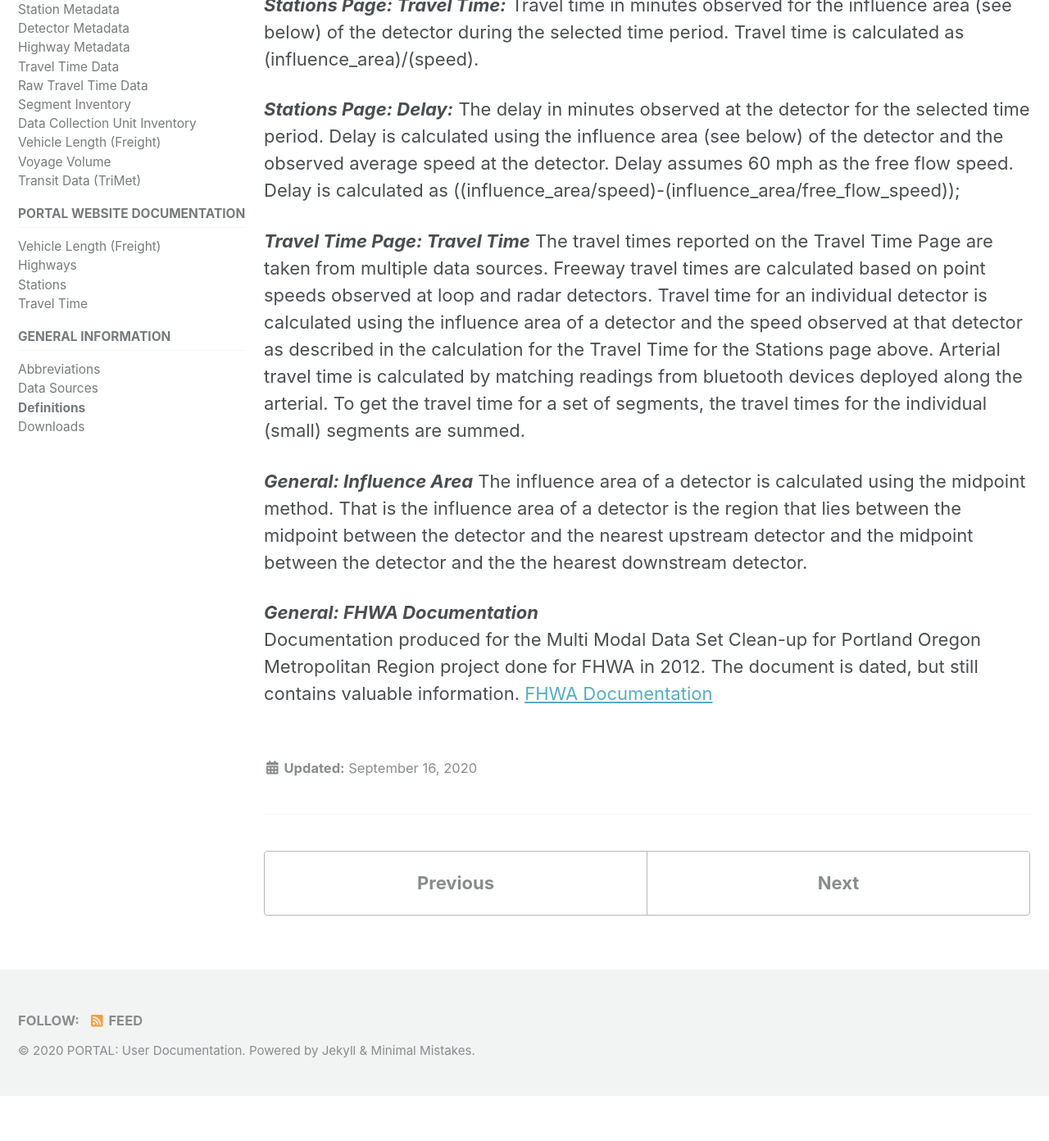
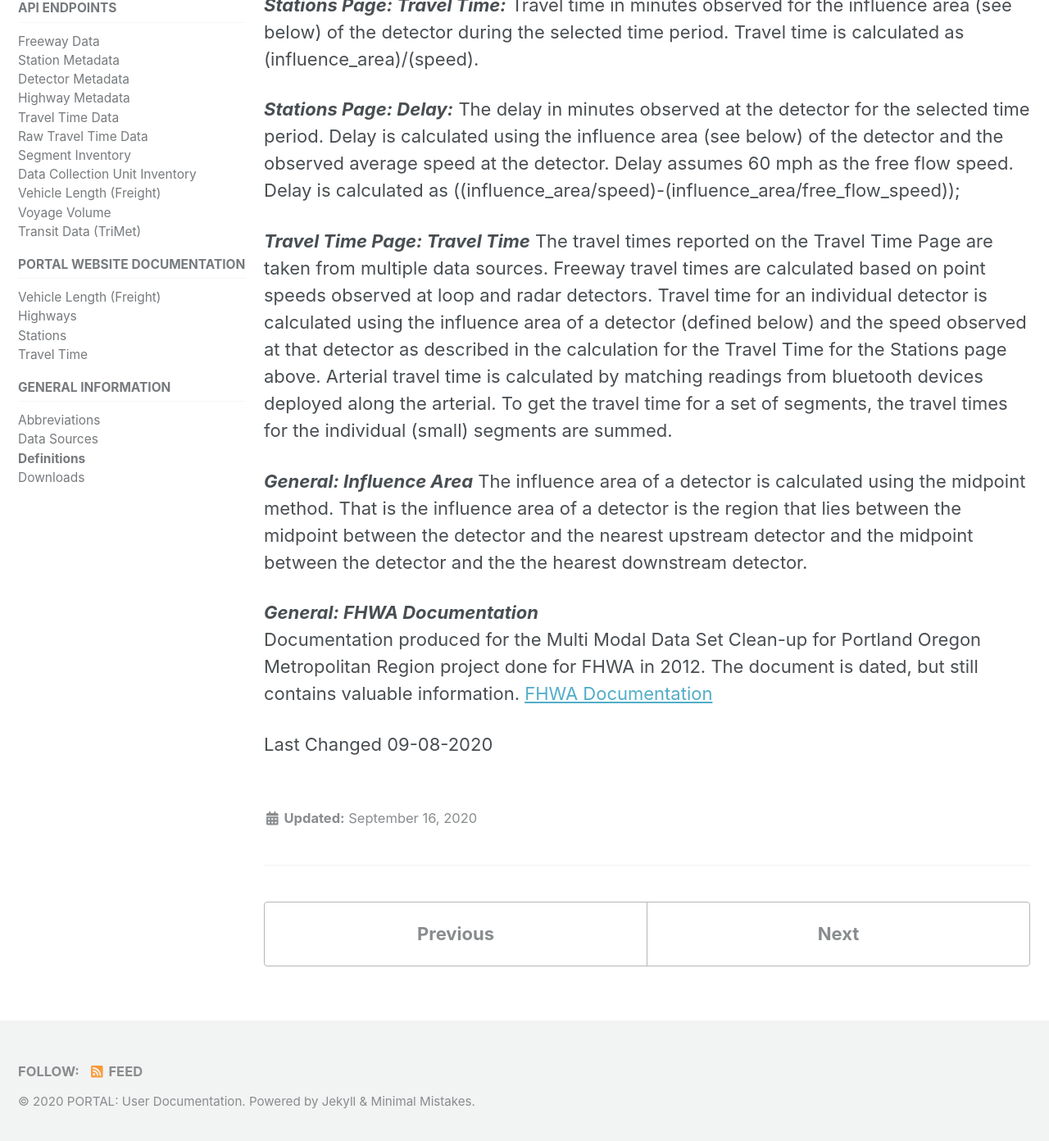
Before and after one commit to adus/portal-documentation, a Jekyll site: the page built from _documents/definitions.md, in a window 1280 px wide and 1400 px high, scrolled down 1330 px. Shown: the top 1392 px of the window at 82% size. Built offline with Jekyll 4.4.1, drawn with Linux system fonts in a browser that asks for light colours; nearby versions of some CDN libraries; before the commit the page ends 2668 px from its top, so only the background shows below that.

Commit message:
Update definitions.md
Clarification.

```diff
--- a/_documents/definitions.md
+++ b/_documents/definitions.md
@@ -29,7 +29,7 @@
 
 _**Stations Page: Delay:**_ The delay in minutes observed at the detector for the selected time period. Delay is calculated using the influence area (see below) of the detector and the observed average speed at the detector. Delay assumes 60 mph as the free flow speed. Delay is calculated as ((influence_area/speed)-(influence_area/free_flow_speed));
 
-_**Travel Time Page: Travel Time**_ The travel times reported on the Travel Time Page are taken from multiple data sources. Freeway travel times are calculated based on point speeds observed at loop and radar detectors. Travel time for an individual detector is calculated using the influence area of a detector and the speed observed at that detector as described in the calculation for the Travel Time for the Stations page above. Arterial travel time is calculated by matching readings from bluetooth devices deployed along the arterial. To get the travel time for a set of segments, the travel times for the individual (small) segments are summed.
+_**Travel Time Page: Travel Time**_ The travel times reported on the Travel Time Page are taken from multiple data sources. Freeway travel times are calculated based on point speeds observed at loop and radar detectors. Travel time for an individual detector is calculated using the influence area of a detector (defined below) and the speed observed at that detector as described in the calculation for the Travel Time for the Stations page above. Arterial travel time is calculated by matching readings from bluetooth devices deployed along the arterial. To get the travel time for a set of segments, the travel times for the individual (small) segments are summed.
 
 _**General: Influence Area**_
 The influence area of a detector is calculated using the midpoint method. That is the influence area of a detector is the region that lies between the midpoint between the detector and the nearest upstream detector and the midpoint between the detector and the the hearest downstream detector.
@@ -37,3 +37,5 @@
 _**General: FHWA Documentation**_
 Documentation produced for the Multi Modal Data Set Clean-up for Portland Oregon Metropolitan Region project done for FHWA in 2012. The document is dated, but still contains valuable information.
 [FHWA Documentation](https://portal.its.pdx.edu/static/files/fhwa/Freeway%20Data%20Documentation.pdf)
+
+Last Changed 09-08-2020
```
